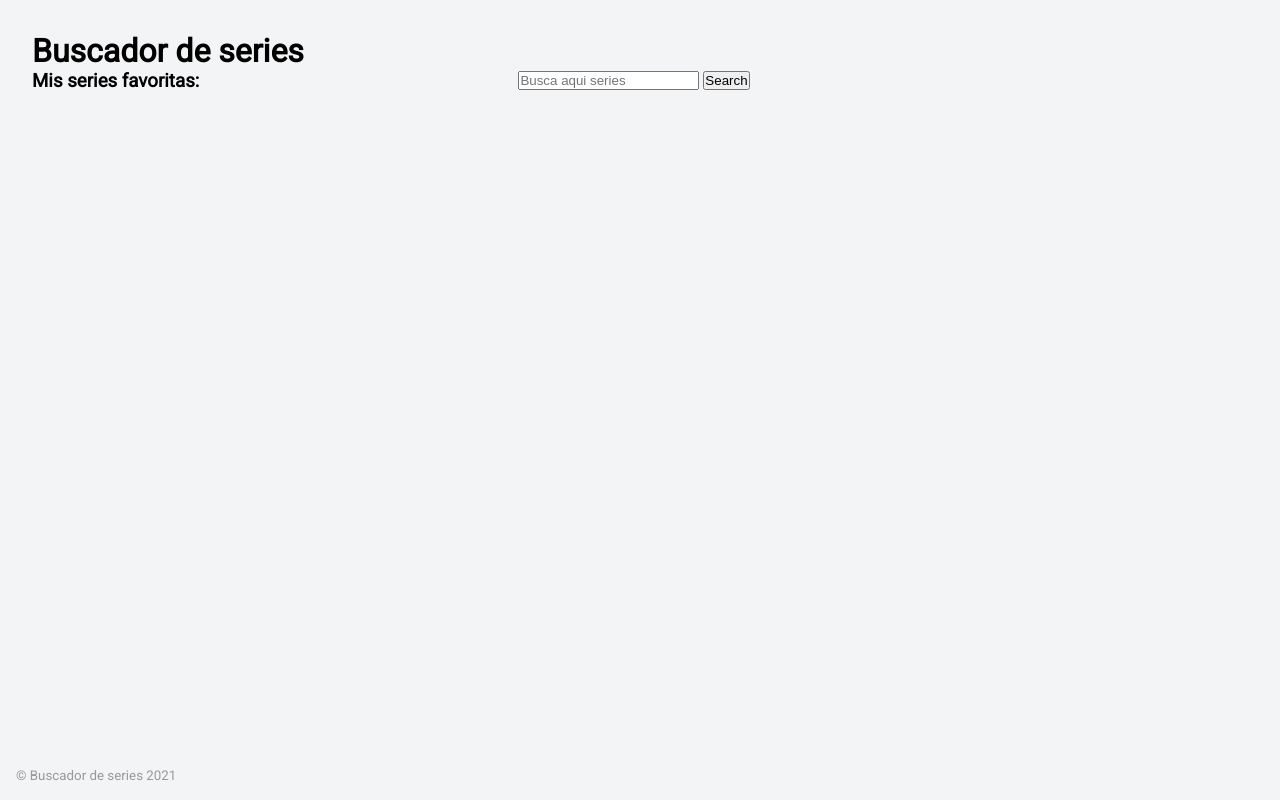
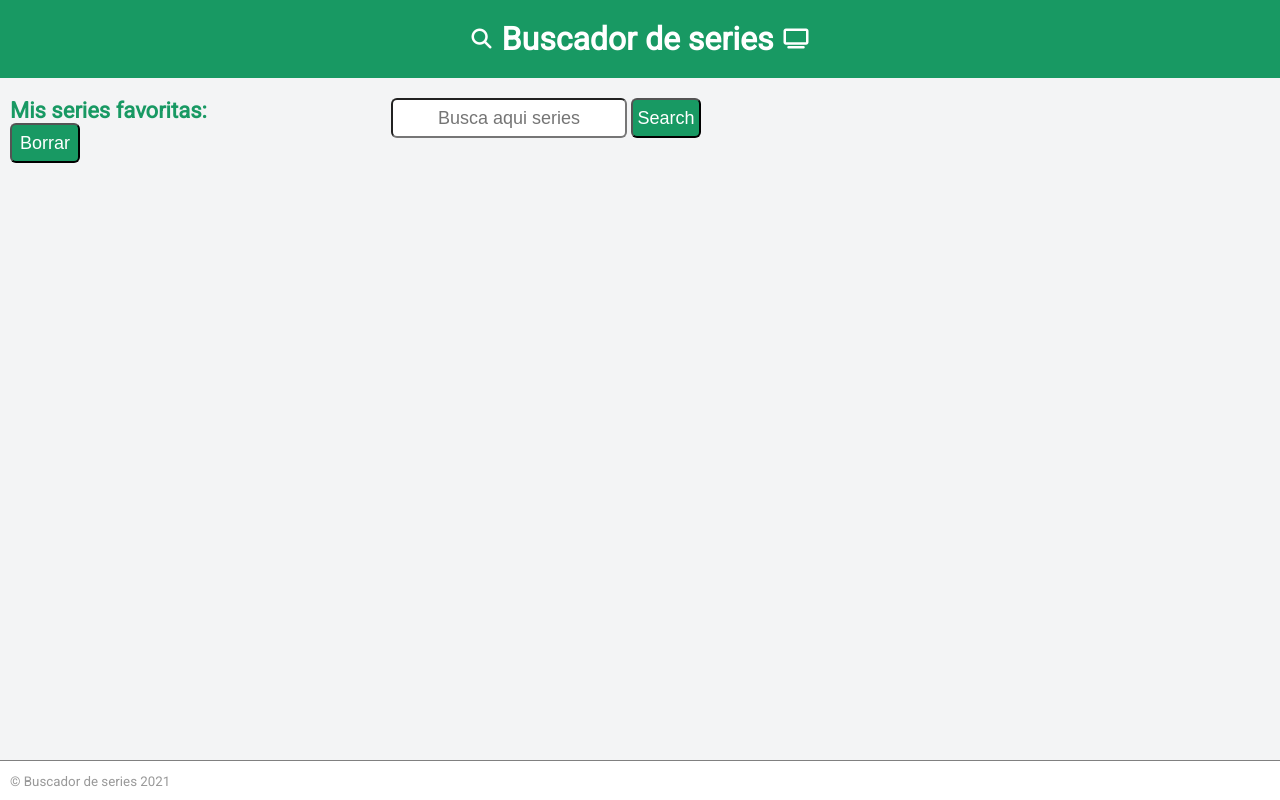
Before and after one commit to camilla-bachna/tv-series-browser, a website: page docs/index.html in a window 1280 px wide. Drawn offline with Linux system fonts and the light colour scheme.

Commit message:
run docs

```diff
--- /dev/null
+++ b/docs/assets/css/layout/main.css
@@ -0,0 +1 @@
+.page__main{display:flex;margin-top:20px;margin-left:10px}.main__favorites{width:30%}.main__favorites--title{color:#189963;font-size:22px}.favorites__list{list-style:none;background-color:#cfcfcf;width:250px;height:250px;padding:10px;margin:10px}.favorites__list--image{width:200px;height:200px}.favorites__button{height:40px;width:70px;background-color:#189963;border-radius:6px;color:white;font-size:18px;margin-bottom:50px}.form{width:70%}.form__input{height:40px;text-align:center;border-radius:6px;font-size:18px}.form__button{height:40px;width:70px;background-color:#189963;border-radius:6px;color:white;font-size:18px}.container{display:flex;flex-wrap:wrap}.container__list{list-style:none;font-size:13px;width:320px;height:320px;background-color:#cfcfcf;color:#189963;padding:10px;margin:10px 15px}.container__list--favorite{background-color:#189963;color:#cfcfcf}.container__list--image{width:250px;height:250px}
--- a/docs/assets/css/main.css
+++ b/docs/assets/css/main.css
@@ -1 +1 @@
-*{box-sizing:border-box;margin:0;padding:0}body{padding:2rem;height:100vh;background-color:#f3f4f5;font-family:"Roboto",sans-serif}.list__element{list-style:none;width:350px;height:350px;background-color:#cfcfcf;color:#189963;padding:10px;margin:10px}.list__element--favorite{background-color:#189963;color:#cfcfcf}.list__element--image{width:300px;height:300px}.fav-show{list-style:none;background-color:#cfcfcf;width:250px;height:250px;padding:10px;margin:10px}.fav-show--image{width:200px;height:200px}.favorites{width:40%}.form{width:40%}.page__main{display:flex}.page__footer{position:fixed;left:0;bottom:0;width:100vw;padding:1rem;color:#999}
+*{box-sizing:border-box;margin:0;padding:0}body{height:100vh;background-color:#f3f4f5;font-family:"Roboto",sans-serif}.page__main{display:flex;margin-top:20px;margin-left:10px}.main__favorites{width:30%}.main__favorites--title{color:#189963;font-size:22px}.favorites__list{list-style:none;background-color:#cfcfcf;width:250px;height:250px;padding:10px;margin:10px}.favorites__list--image{width:200px;height:200px}.favorites__button{height:40px;width:70px;background-color:#189963;border-radius:6px;color:white;font-size:18px;margin-bottom:50px}.form{width:70%}.form__input{height:40px;text-align:center;border-radius:6px;font-size:18px}.form__button{height:40px;width:70px;background-color:#189963;border-radius:6px;color:white;font-size:18px}.container{display:flex;flex-wrap:wrap}.container__list{list-style:none;font-size:13px;width:320px;height:320px;background-color:#cfcfcf;color:#189963;padding:10px;margin:10px 15px}.container__list--favorite{background-color:#189963;color:#cfcfcf}.container__list--image{width:250px;height:250px}.page__header{background-color:#189963;display:flex;justify-content:center;align-items:center;width:100%}.page__header--title{color:white;padding:20px 10px}.page__header--icon{color:white;font-size:20px}.page__footer{position:fixed;z-index:1;left:0;bottom:0;width:100%;background-color:white;border-top:grey 1px solid;color:#999;padding:10px}
--- a/docs/index.html
+++ b/docs/index.html
@@ -8,37 +8,37 @@
       href="https://fonts.googleapis.com/css?family=Roboto&display=swap"
       rel="stylesheet"
     />
+    <script
+      src="https://kit.fontawesome.com/f2e0e49a34.js"
+      crossorigin="anonymous"
+    ></script>
     <link rel="stylesheet" href="./assets/css/main.css" />
   </head>
 
   <body>
     <div class="page">
       <header class="page__header">
-        <h1>Buscador de series</h1>
+        <i class="fas fa-search page__header--icon"></i>
+        <h1 class="page__header--title">Buscador de series</h1>
+        <i class="fas fa-tv page__header--icon"></i>
       </header>
 
       <main class="page__main">
-        <div class="favorites">
-          <h3>Mis series favoritas:</h3>
-          <ul class="js-favorite-container"></ul>
+        <div class="main__favorites">
+          <h3 class="main__favorites--title">Mis series favoritas:</h3>
+          <ul class="js-favorite-container favorites"></ul>
+          <button class="favorites__button js-reset-button">Borrar</button>
         </div>
         <form class="js-form form">
           <input
             type="text"
             name="search-field"
             id="search-field"
-            class="js-input"
+            class="js-input form__input"
             placeholder="Busca aqui series"
           />
-          <input type="button" value="Search" class="js-button" />
-          <ul class="js-show-container">
-            <!-- Código de JS listado de resultados de búsqueda-->
-            <!--  <li>
-              <img c src="" alt="poster of series" />
-              <h2></h2>
-            </li> -->
-            <!-- Fin código de JS -->
-          </ul>
+          <input type="button" value="Search" class="js-button form__button" />
+          <ul class="js-show-container container"></ul>
         </form>
       </main>
 
```
Also changed, not shown: docs/assets/js/main.js (+1 -1 lines).
